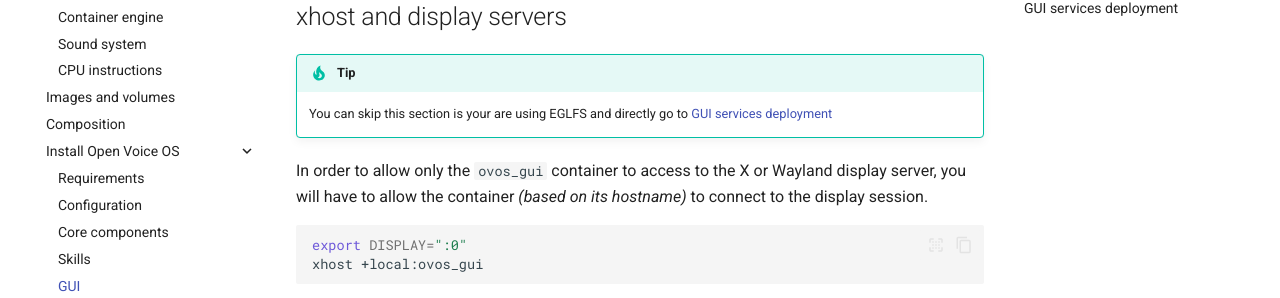
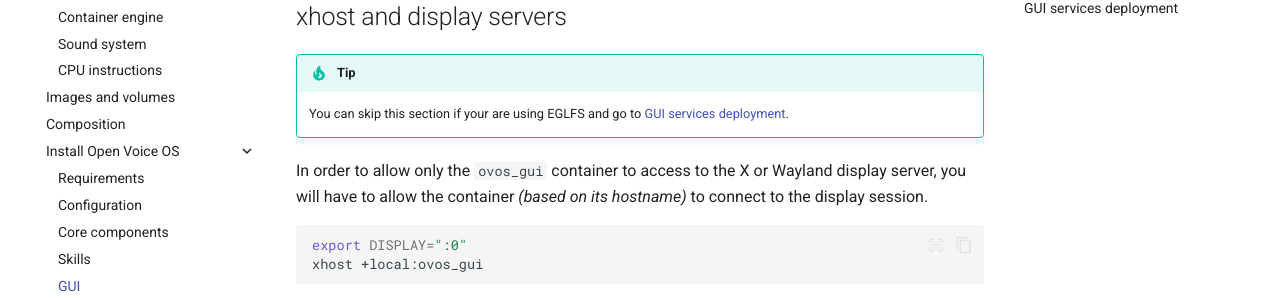
Before and after one commit to OpenVoiceOS/ovos-docker, an MkDocs documentation site: the page built from docs/getting-started/docker/installation/gui.md, in a window 1280 px wide and 900 px high, scrolled down 1318 px. Shown: the part 154-452 px from the top of the window. Built offline with MkDocs 1.6.1 and Material for MkDocs 9.7.7, drawn with Linux system fonts in a browser that asks for light colours; emoji names are drawn with the system emoji font; plug-ins that fetch from the network failed and are left out; comment, search, counter and statistics services are not loaded.

Commit message:
[requirements] Fix typos

```diff
--- a/docs/getting-started/docker/installation/gui.md
+++ b/docs/getting-started/docker/installation/gui.md
@@ -51,7 +51,7 @@ The `ovos-gui-messagebus` component must be configured in order to receive the Q
 
 !!! tip
 
-    You can skip this section is your are using EGLFS and directly go to [GUI services deployment](#gui-services-deployment)
+    You can skip this section if your are using EGLFS and go to [GUI services deployment](#gui-services-deployment).
 
 In order to allow only the `ovos_gui` container to access to the X or Wayland display server, you will have to allow the container *(based on its hostname)* to connect to the display session.
 
```
